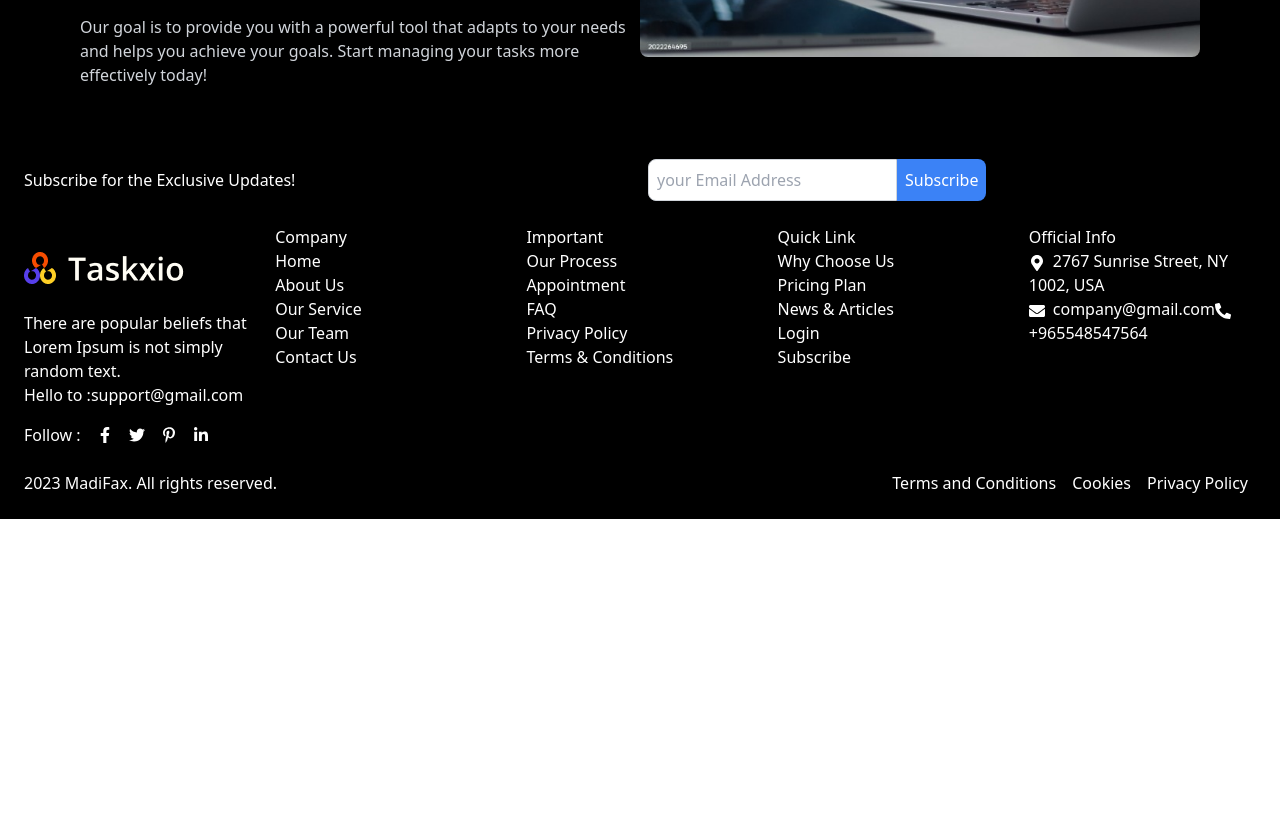
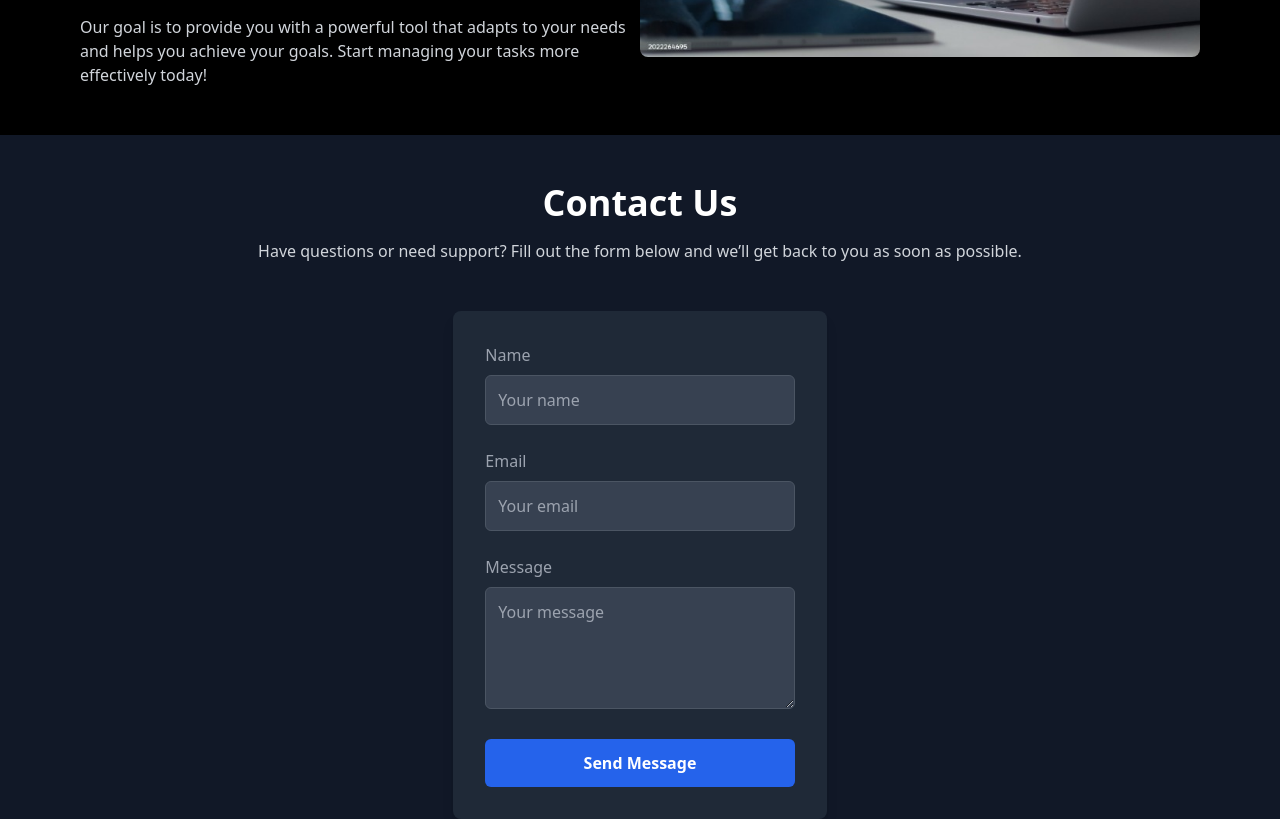
Before and after one commit to kaiyumdev/Task-Management, a React (Vite) app: page / in a window 1280 px wide. Shown: the part 1720-2539 px from the top of the page. Before the commit the page ends 2239 px from the top, so only its background shows below. Built offline with nearby package versions, Linux system fonts and the light colour scheme.

Commit message:
feat(contact): create contact section successfully

```diff
--- a/src/Routes/Routes.jsx
+++ b/src/Routes/Routes.jsx
@@ -2,6 +2,7 @@ import { createBrowserRouter } from "react-router-dom";
 import App from "../App";
 import ErrorPage from "../pages/ErrorPage";
 import Home from "../components/Home/Home";
+import About from "../pages/About";
 
 export const router = createBrowserRouter([
     {
@@ -12,6 +13,10 @@ export const router = createBrowserRouter([
             {
                 path: "/",
                 element: <Home></Home>
+            },
+            {
+                path: "/about",
+                element: <About></About>
             }
         ]
     }
--- a/src/components/Home/Home.jsx
+++ b/src/components/Home/Home.jsx
@@ -3,6 +3,7 @@ import Hero from "./Hero";
 import Banner from "./Banner";
 import ImageSlider from "../ImageSlider/ImageSlider";
 import About from "../../pages/About";
+import Contact from "../../pages/Contact";
 
 const Home = () => {
   return (
@@ -11,6 +12,7 @@ const Home = () => {
       <Banner></Banner>
       <ImageSlider></ImageSlider>
       <About></About>
+      <Contact></Contact>
     </div>
   );
 };
--- /dev/null
+++ b/src/pages/Contact.jsx
@@ -0,0 +1,59 @@
+import React from 'react'
+
+const Contact = () => {
+  return (
+    <section className="contact-section bg-gray-900 text-white py-12">
+      <div className="container mx-auto px-4 md:px-10 lg:px-20">
+        <div className="text-center mb-12">
+          <h2 className="text-4xl font-bold text-white mb-4">Contact Us</h2>
+          <p className="text-gray-300">
+            Have questions or need support? Fill out the form below and we’ll get back to you as soon as possible.
+          </p>
+        </div>
+        <div className="flex flex-col md:flex-row justify-center items-center">
+          <div className="md:w-1/2 lg:w-1/3">
+            <form className="bg-gray-800 p-8 rounded-lg shadow-lg">
+              <div className="mb-6">
+                <label htmlFor="name" className="block text-gray-400 mb-2">Name</label>
+                <input
+                  type="text"
+                  id="name"
+                  className="w-full p-3 bg-gray-700 rounded-md border border-gray-600 focus:outline-none focus:ring-2 focus:ring-blue-500"
+                  placeholder="Your name"
+                />
+              </div>
+              <div className="mb-6">
+                <label htmlFor="email" className="block text-gray-400 mb-2">Email</label>
+                <input
+                  type="email"
+                  id="email"
+                  className="w-full p-3 bg-gray-700 rounded-md border border-gray-600 focus:outline-none focus:ring-2 focus:ring-blue-500"
+                  placeholder="Your email"
+                />
+              </div>
+              <div className="mb-6">
+                <label htmlFor="message" className="block text-gray-400 mb-2">Message</label>
+                <textarea
+                  id="message"
+                  className="w-full p-3 bg-gray-700 rounded-md border border-gray-600 focus:outline-none focus:ring-2 focus:ring-blue-500"
+                  placeholder="Your message"
+                  rows="4"
+                ></textarea>
+              </div>
+              <div className="text-center">
+                <button
+                  type="submit"
+                  className="w-full bg-blue-600 hover:bg-blue-700 text-white font-bold py-3 rounded-md transition duration-200"
+                >
+                  Send Message
+                </button>
+              </div>
+            </form>
+          </div>
+        </div>
+      </div>
+    </section>
+  )
+}
+
+export default Contact
```
